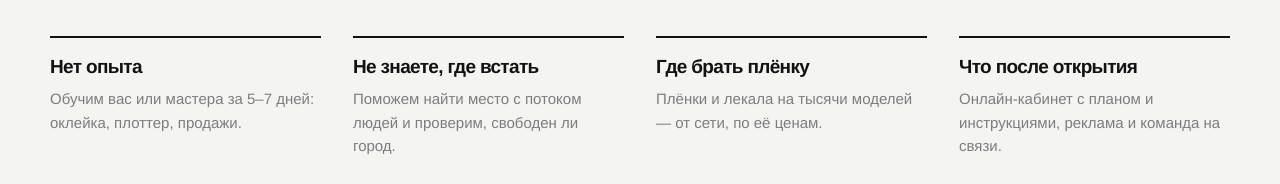
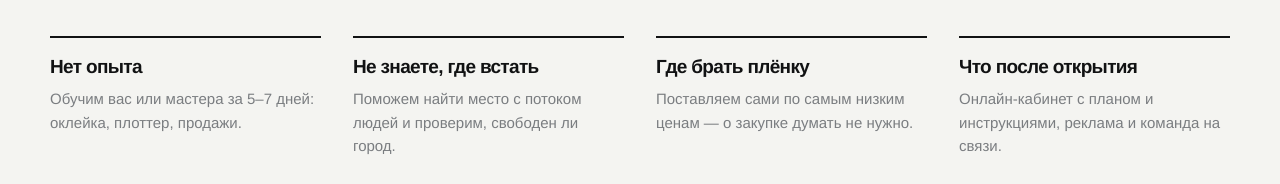
Before and after one commit to bronservis51-bot/bronservice-franchise, a plain HTML site: page index.html in a window 1280 px wide. Shown: the part 3129-3313 px from the top of the page. Drawn offline with Linux system fonts and the light colour scheme.

Commit message:
Поддержка: плёнку поставляем сами по самым низким ценам
Co-Authored-By: Claude Opus 5.5 <noreply@anthropic.com>

```diff
--- a/index.html
+++ b/index.html
@@ -270,7 +270,7 @@
         <div class="worries rv">
           <div><b>Нет опыта</b><p>Обучим вас или мастера за 5–7 дней: оклейка, плоттер, продажи.</p></div>
           <div><b>Не знаете, где встать</b><p>Поможем найти место с потоком людей и проверим, свободен ли город.</p></div>
-          <div><b>Где брать плёнку</b><p>Плёнки и лекала на тысячи моделей — от сети, по её ценам.</p></div>
+          <div><b>Где брать плёнку</b><p>Поставляем сами по самым низким ценам — о закупке думать не нужно.</p></div>
           <div><b>Что после открытия</b><p>Онлайн-кабинет с планом и инструкциями, реклама и команда на связи.</p></div>
         </div>
       </div>
```
